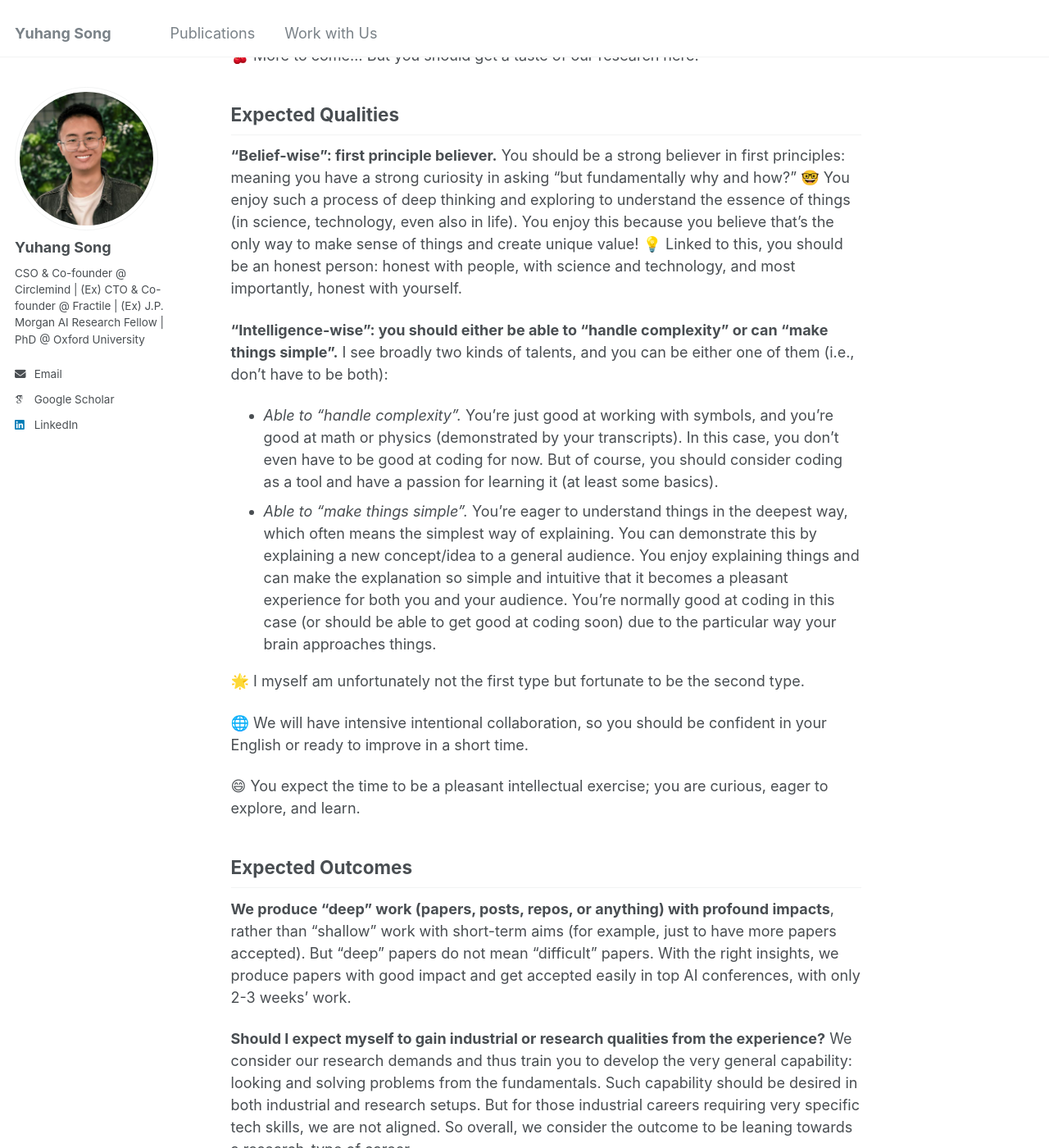
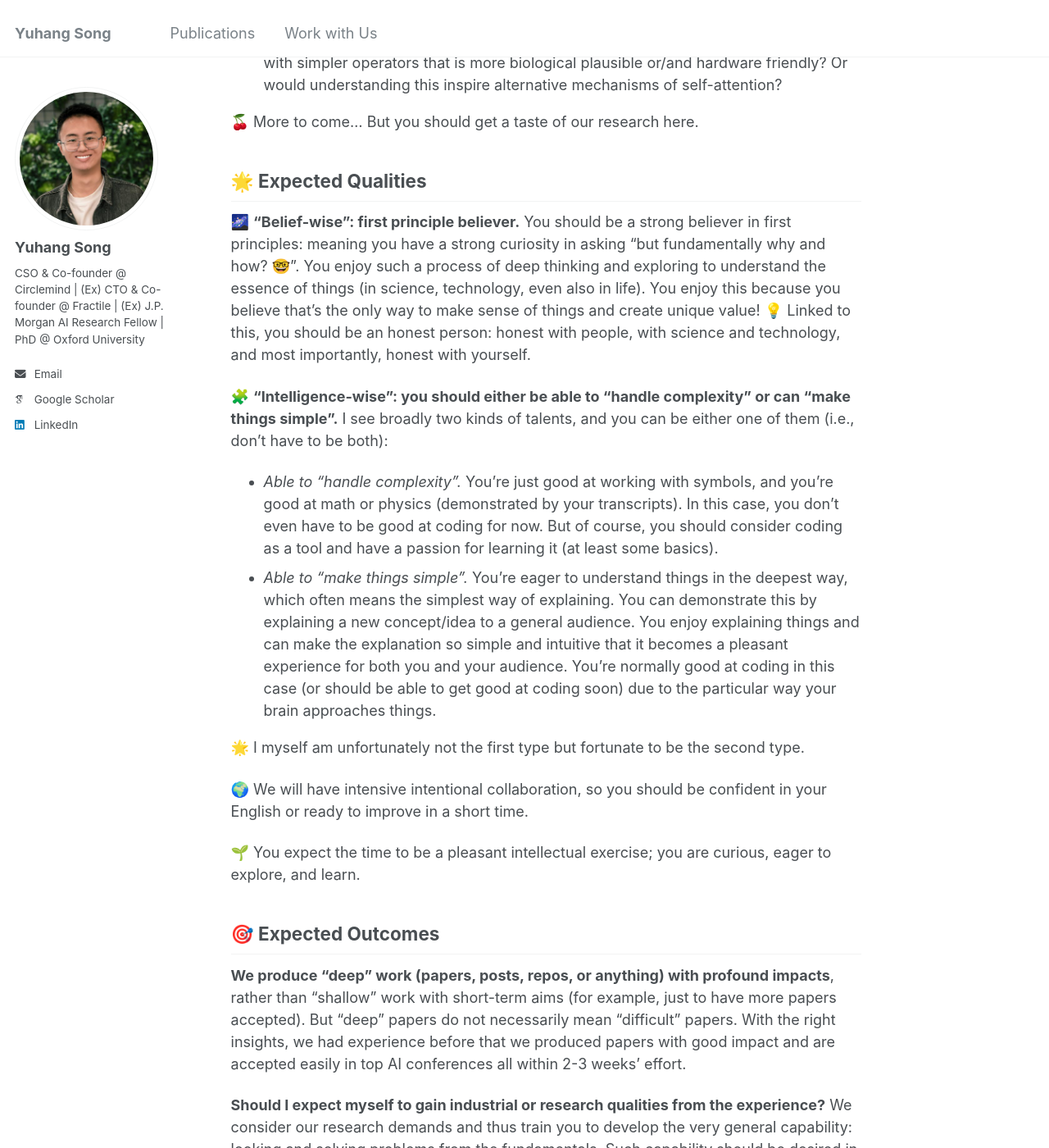
Before and after one commit to YuhangSong/YuhangSong.github.io, a Jekyll site: the page built from _pages/work-with-us.md, in a window 1280 px wide and 1400 px high, scrolled down 1151 px. Shown: the whole window at 82% size. Built offline with Jekyll 4.4.1, drawn with Linux system fonts in a browser that asks for light colours; some web fonts are replaced; some of the changed text lies outside the part shown.

Commit message:
update work-with-us.md

```diff
--- a/_pages/work-with-us.md
+++ b/_pages/work-with-us.md
@@ -3,53 +3,56 @@
 title: "Work with Us"
 author_profile: true
 redirect_from:
-  - /work-with-us/
-  - /work-with-us.html
+    - /work-with-us/
+    - /work-with-us.html
 ---
 
 If you are a student interested in working with us, have a read of this page, to see if you
-- ✨ buy our research belief,
-- 🔍 are interested in the research topics,
-- 🤝 consider yourself a good fit for the expected qualities,
-- 🌟 and love what outcome you can expect in such an experience.
 
-## Research Belief
+-   🌈 buy our research belief,
+-   📚 are interested in the research topics,
+-   🌟 consider yourself a good fit for the expected qualities,
+-   🎯 and love what outcome you can expect in such an experience.
+
+## 🌈 Research Belief
 
 We work across intersections of some of the most exciting topics related to intelligence (biological neurons, artificial neural networks, transformers, next-generation GPUs, detailed below). Most importantly, we look at things in the most first-principled way (from a most fundamental level). Thus explains why the above seemingly diverse topics form a coherent whole in our research:
 
-> We aim to discover and understand the fundamental elements of intelligence, so as to build the next-generation learning systems (for the next 10+ years). 🚀
+> ⚛️ We aim to discover and understand the fundamental elements of intelligence, so as to build the next-generation learning systems (for the next 10+ years 🚀).
 
-## Research Topics
+## 📚 Research Topics
 
 Below lists the topics that we are currently most excited about and actively working on (being updated regularly):
 
-- ⚛️ The "atom" of learning. We have been working on a learning rule that internally we called "3Q", because the learning rule can be described by three simple equations of basic operations like addition and multiplication. It has the best biological plausibility we’ve ever seen (thus potentially the best candidate for designing next-generation AI acceleration hardware). However, we have not yet quite figured out its learning capacity. What is the learning dynamic of 3Q? What are the "learning guarantees" of 3Q? How would 3Q (or can it) implement key computation motifs like gating, attention, etc.?
-- 🌀 The "essence" of self-attention. Self-attention has demonstrated to be the most expressive architecture that essentially opens up the era of "large models". We want to understand the "essence" of self-attention. For example, we see it is essentially an "associative memory" (see [here](https://proceedings.mlr.press/v162/millidge22a/millidge22a.pdf)), and it is related to the simplest problem in machine learning, linear regression (see [here](https://c16mftang.github.io/attention.html), particularly, [Mufeng](https://c16mftang.github.io/index.html) spotted this).
+-   ⚛️ The "atom" of learning. We have been working on a learning rule that internally we called "3Q", because the learning rule can be described by three simple equations of basic operations like addition and multiplication. It has the best biological plausibility we’ve ever seen (thus potentially the best candidate for designing next-generation AI acceleration hardware). However, we have not yet quite figured out its learning capacity. What is the learning dynamic of 3Q? What are the "learning guarantees" of 3Q? How would 3Q (or can it) implement key computation motifs like gating, attention, etc.?
+-   🌀 The "essence" of self-attention. Self-attention has demonstrated to be the most expressive architecture that essentially opens up the era of "large models". We want to understand the "essence" of self-attention. For example, we see it is essentially an "associative memory" (see [here](https://proceedings.mlr.press/v162/millidge22a/millidge22a.pdf)), and it is related to the simplest problem in machine learning, linear regression (see [here](https://c16mftang.github.io/attention.html), particularly, [Mufeng](https://c16mftang.github.io/index.html) spotted this). So what is the "essence" of self-attention? Would understanding this unlock better self-attention, with simpler operators that is more biological plausible or/and hardware friendly? Or would understanding this inspire alternative mechanisms of self-attention?
 
 🍒 More to come... But you should get a taste of our research here.
 
-## Expected Qualities
+## 🌟 Expected Qualities
 
-**"Belief-wise": first principle believer.**
-You should be a strong believer in first principles: meaning you have a strong curiosity in asking "but fundamentally why and how?" 🤓 You enjoy such a process of deep thinking and exploring to understand the essence of things (in science, technology, even also in life). You enjoy this because you believe that’s the only way to make sense of things and create unique value! 💡 Linked to this, you should be an honest person: honest with people, with science and technology, and most importantly, honest with yourself.
+🌌 **"Belief-wise": first principle believer.**
+You should be a strong believer in first principles: meaning you have a strong curiosity in asking "but fundamentally why and how? 🤓". You enjoy such a process of deep thinking and exploring to understand the essence of things (in science, technology, even also in life). You enjoy this because you believe that’s the only way to make sense of things and create unique value!
+💡 Linked to this, you should be an honest person: honest with people, with science and technology, and most importantly, honest with yourself.
 
-**"Intelligence-wise": you should either be able to "handle complexity" or can "make things simple".**
+🧩 **"Intelligence-wise": you should either be able to "handle complexity" or can "make things simple".**
 I see broadly two kinds of talents, and you can be either one of them (i.e., don't have to be both):
-- _Able to "handle complexity"._ You’re just good at working with symbols, and you’re good at math or physics (demonstrated by your transcripts). In this case, you don’t even have to be good at coding for now. But of course, you should consider coding as a tool and have a passion for learning it (at least some basics).
-- _Able to "make things simple"._ You’re eager to understand things in the deepest way, which often means the simplest way of explaining. You can demonstrate this by explaining a new concept/idea to a general audience. You enjoy explaining things and can make the explanation so simple and intuitive that it becomes a pleasant experience for both you and your audience. You’re normally good at coding in this case (or should be able to get good at coding soon) due to the particular way your brain approaches things.
+
+-   _Able to "handle complexity"._ You’re just good at working with symbols, and you’re good at math or physics (demonstrated by your transcripts). In this case, you don’t even have to be good at coding for now. But of course, you should consider coding as a tool and have a passion for learning it (at least some basics).
+-   _Able to "make things simple"._ You’re eager to understand things in the deepest way, which often means the simplest way of explaining. You can demonstrate this by explaining a new concept/idea to a general audience. You enjoy explaining things and can make the explanation so simple and intuitive that it becomes a pleasant experience for both you and your audience. You’re normally good at coding in this case (or should be able to get good at coding soon) due to the particular way your brain approaches things.
 
 🌟 I myself am unfortunately not the first type but fortunate to be the second type.
 
-🌐 We will have intensive intentional collaboration, so you should be confident in your English or ready to improve in a short time.
+🌍 We will have intensive intentional collaboration, so you should be confident in your English or ready to improve in a short time.
 
-😄 You expect the time to be a pleasant intellectual exercise; you are curious, eager to explore, and learn.
+🌱 You expect the time to be a pleasant intellectual exercise; you are curious, eager to explore, and learn.
 
-## Expected Outcomes
+## 🎯 Expected Outcomes
 
 **We produce "deep" work (papers, posts, repos, or anything) with profound impacts**, rather than "shallow" work with short-term aims (for example, just to have more papers accepted).
-But "deep" papers do not mean "difficult" papers. With the right insights, we produce papers with good impact and get accepted easily in top AI conferences, with only 2-3 weeks' work.
+But "deep" papers do not necessarily mean "difficult" papers. With the right insights, we had experience before that we produced papers with good impact and are accepted easily in top AI conferences all within 2-3 weeks' effort.
 
 **Should I expect myself to gain industrial or research qualities from the experience?**
 We consider our research demands and thus train you to develop the very general capability: looking and solving problems from the fundamentals. Such capability should be desired in both industrial and research setups.
-But for those industrial careers requiring very specific tech skills, we are not aligned.
+But for those industrial careers requiring very specific technical skills, we are not aligned.
 So overall, we consider the outcome to be leaning towards a research-type of career.
```
